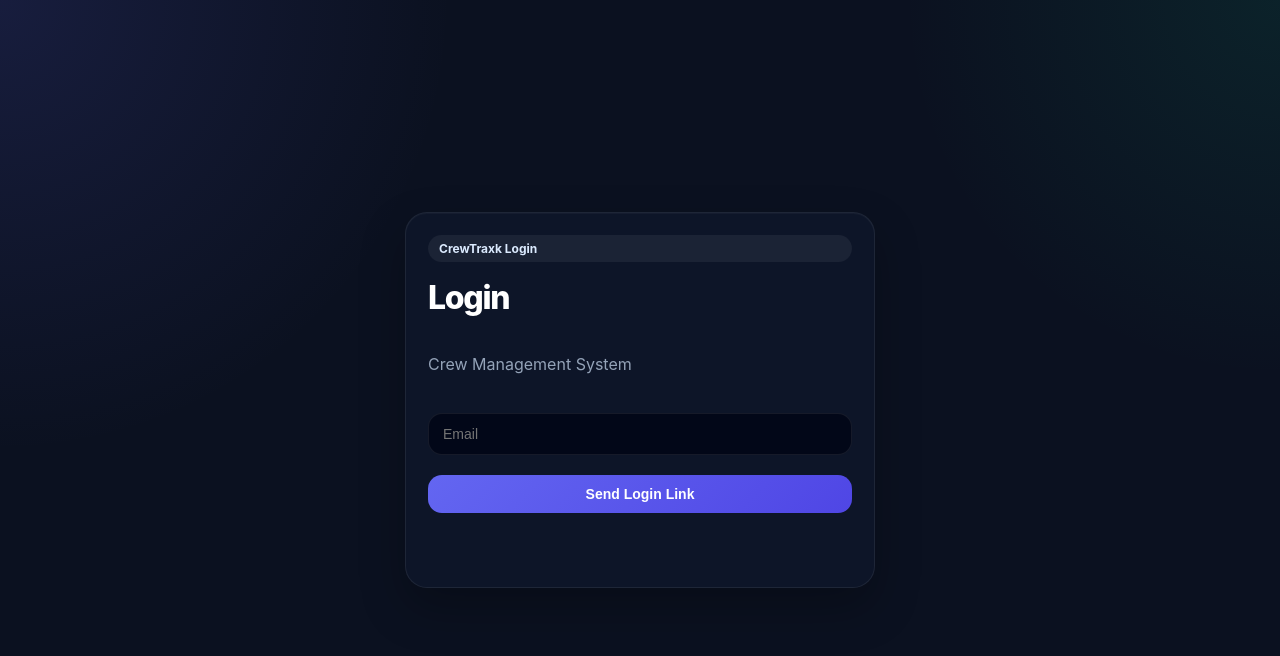
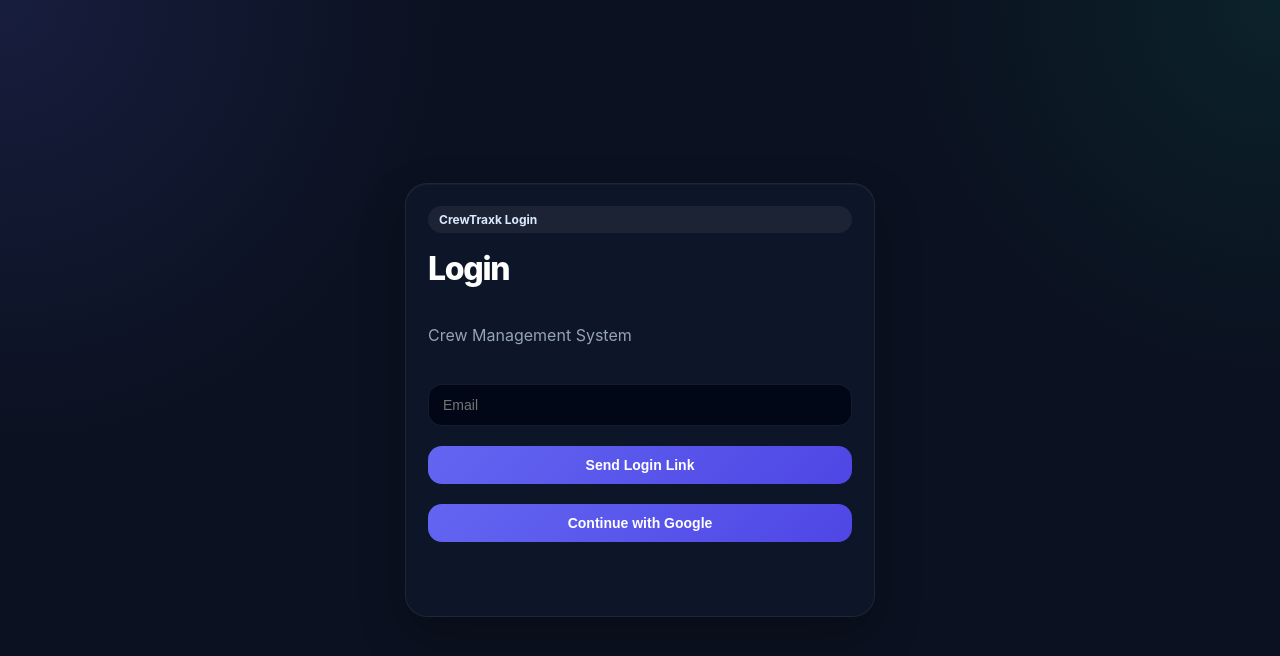
Before and after one commit to EdwinLrw/crewtraxk, a Next.js app: page /login in a window 1280 px wide. Shown: the top 656 px of the page. Built offline with nearby package versions, Linux system fonts and the light colour scheme.

Commit message:
Update page.tsx

```diff
--- a/app/login/page.tsx
+++ b/app/login/page.tsx
@@ -96,6 +96,26 @@ export default function LoginPage() {
 
           <button onClick={login}>{t.sendLoginLink}</button>
 
+          <button
+            onClick={async () => {
+              const siteUrl =
+                process.env.NEXT_PUBLIC_SITE_URL || "https://crewtraxk.com";
+
+              const { error } = await supabase.auth.signInWithOAuth({
+                provider: "google",
+                options: {
+                  redirectTo: `${siteUrl}/auth/callback`,
+                },
+              });
+
+              if (error) {
+                setMessage(error.message);
+              }
+            }}
+          >
+            Continue with Google
+          </button>
+
           <p className="muted">{message}</p>
         </div>
       </main>
```
Lines whose indentation alone changed are shown as unchanged.
